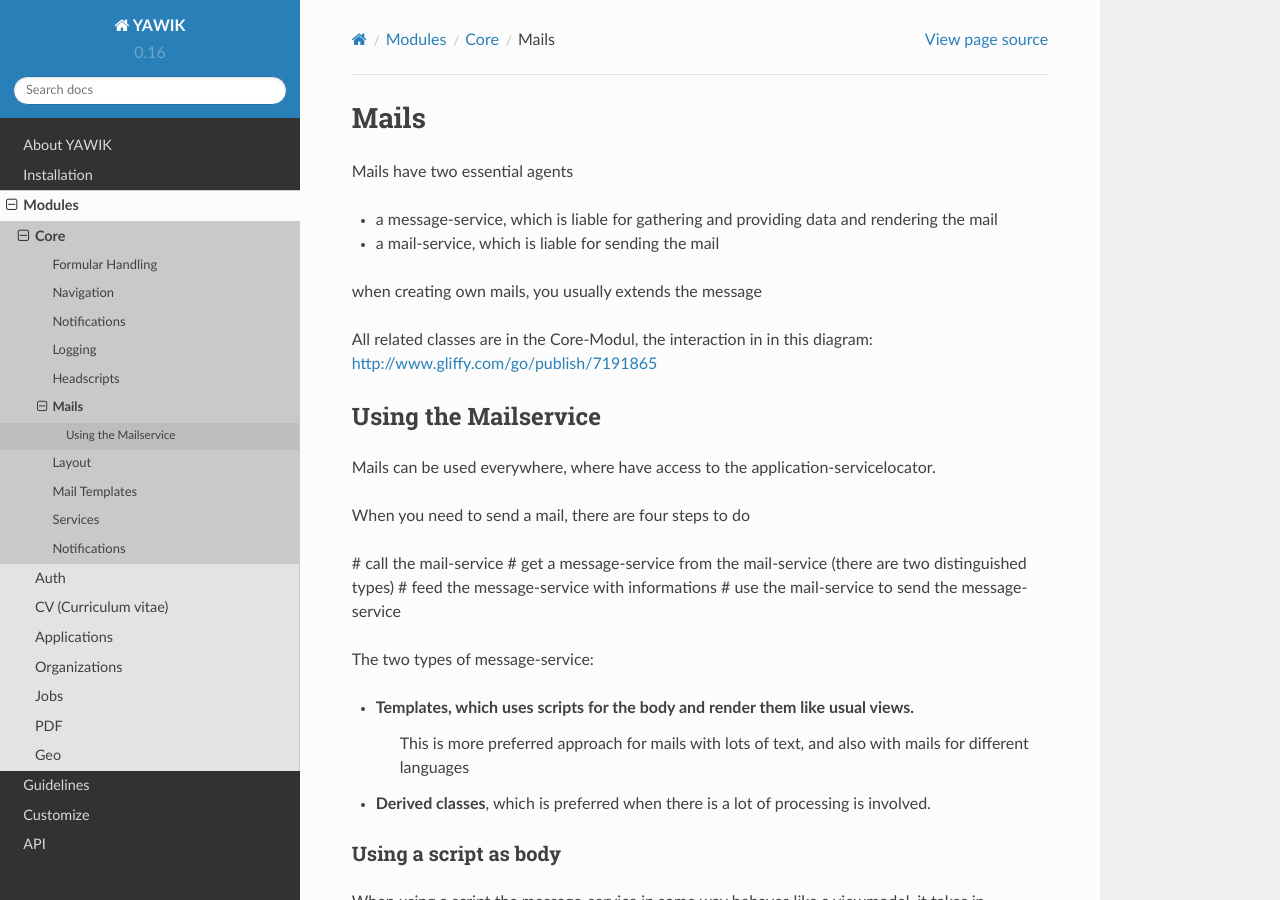
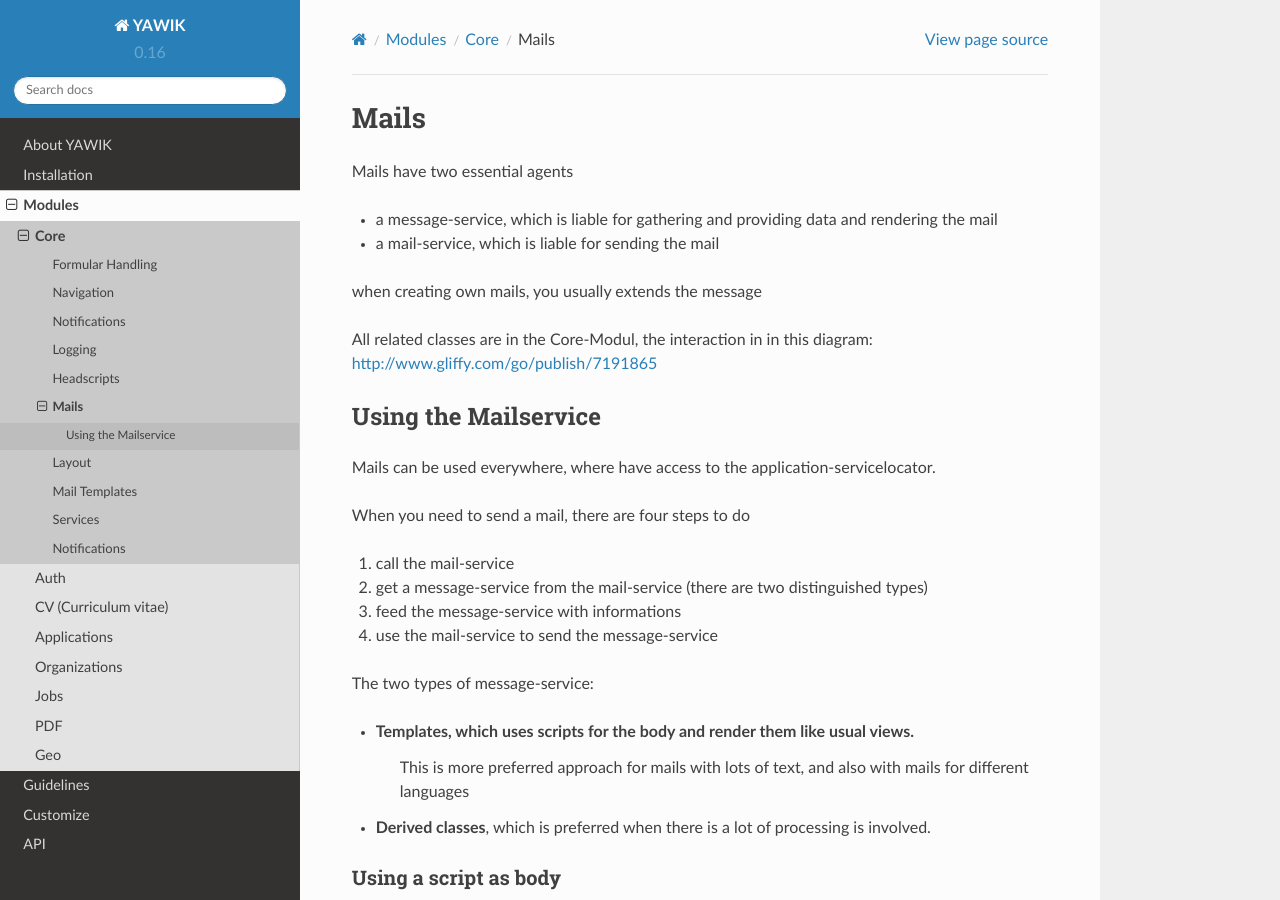
Before and after one commit to cross-solution/YawikDocs, a Sphinx documentation site: the page built from source/modules/core/mails.rst, in a window 1280 px wide and 900 px high. Built offline with Sphinx 7.4.7 and the Read the Docs theme 2.0.0, drawn with Linux system fonts in a browser that asks for light colours; comment, search, counter and statistics services are not loaded; part of the change alters nothing that is shown.

```diff
--- a/source/modules/core/mails.rst
+++ b/source/modules/core/mails.rst
@@ -21,10 +21,10 @@ Mails can be used everywhere, where have access to the application-servicelocato
 
 When you need to send a mail, there are four steps to do
 
-# call the mail-service
-# get a message-service from the mail-service (there are two distinguished types)
-# feed the message-service with informations
-# use the mail-service to send the message-service
+1. call the mail-service
+2. get a message-service from the mail-service (there are two distinguished types)
+3. feed the message-service with informations
+4. use the mail-service to send the message-service
 
 The two types of message-service:
 
```
